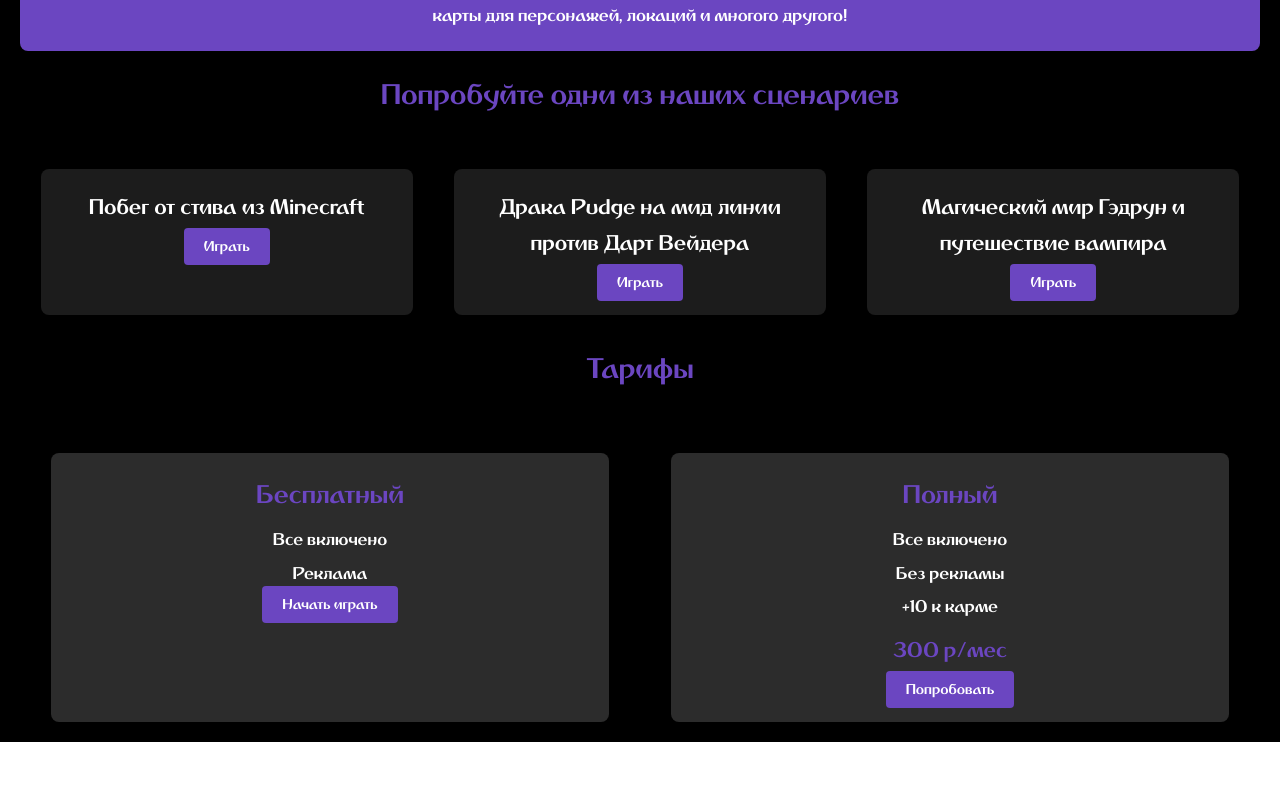
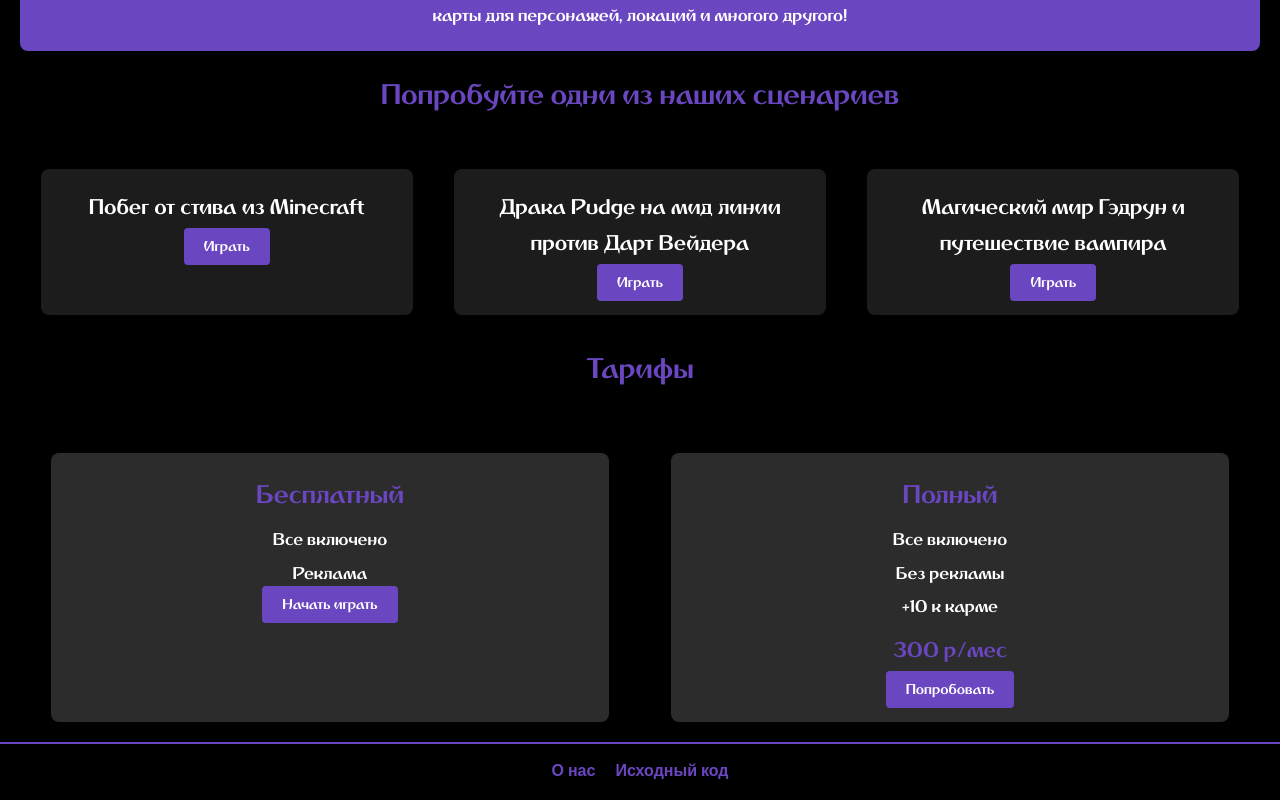
Before and after one commit to CheateRYT/juststory_frontend, a Next.js app: page / in a window 1280 px wide. Shown: the part 816-1616 px from the top of the page. Before the commit the page ends 1558 px from the top, so only its background shows below. Built offline with nearby package versions, Linux system fonts and the light colour scheme.

Commit message:
feat: add footer

```diff
--- /dev/null
+++ b/src/entities/Footer/Footer.module.css
@@ -0,0 +1,43 @@
+.footerContainer {
+  background-color: black;
+}
+
+.footer {
+  padding: 16px;
+  display: flex;
+  justify-content: center;
+  align-items: center;
+  background-color: black;
+  color: white;
+}
+
+.navContainer {
+  display: flex;
+  justify-content: center;
+}
+
+.nav {
+  font-weight: bold;
+}
+
+.navList {
+  display: flex;
+  justify-content: space-between;
+  gap: 20px;
+  text-align: center;
+}
+
+.navItem {
+  color: #6b46c1; /* purple-600 */
+  text-decoration: none;
+  transition: color 0.3s;
+}
+
+.navItem:hover {
+  color: #805ad5; /* purple-700 */
+}
+.separator {
+  background-color: #6b46c1; /* purple-600 */
+  height: 2px;
+  width: 100%;
+}
--- /dev/null
+++ b/src/entities/Footer/Footer.tsx
@@ -0,0 +1,36 @@
+"use client";
+import Link from "next/link";
+import styles from "./Footer.module.css";
+
+const Footer = () => {
+  return (
+    <div className={styles.footerContainer}>
+      <div className={styles.separator} />
+      <footer className={styles.footer}>
+        <div className={styles.navContainer}>
+          <nav className={styles.nav}>
+            <ul className={styles.navList}>
+              <li>
+                <Link href="/about" className={styles.navItem}>
+                  О нас
+                </Link>
+              </li>
+              <li>
+                <a
+                  href="https://github.com/CheateRYT/juststory_frontend/tree/master"
+                  className={styles.navItem}
+                  target="_blank"
+                  rel="noopener noreferrer"
+                >
+                  Исходный код
+                </a>
+              </li>
+            </ul>
+          </nav>
+        </div>
+      </footer>
+    </div>
+  );
+};
+
+export default Footer;
--- a/src/entities/Main/Main.tsx
+++ b/src/entities/Main/Main.tsx
@@ -1,30 +1,31 @@
-'use client'
-import Link from 'next/link' // Импортируем Link
-import { useEffect, useState } from 'react'
-import Header from '../Header/Header'
-import styles from './Main.module.css'
+"use client";
+import Link from "next/link"; // Импортируем Link
+import { useEffect, useState } from "react";
+import Header from "../Header/Header";
+import styles from "./Main.module.css";
+import Footer from "../Footer/Footer";
 
 const Main = () => {
-	const [showText, setShowText] = useState(false)
-	const [showAIBlock, setShowAIBlock] = useState(false)
-	const [showTariffs, setShowTariffs] = useState(false)
+  const [showText, setShowText] = useState(false);
+  const [showAIBlock, setShowAIBlock] = useState(false);
+  const [showTariffs, setShowTariffs] = useState(false);
 
   useEffect(() => {
     const timer = setTimeout(() => {
-			setShowText(true)
-		}, 500) // Задержка в 0.5 секунды для анимации появления текста
+      setShowText(true);
+    }, 500); // Задержка в 0.5 секунды для анимации появления текста
     const aiBlockTimer = setTimeout(() => {
-			setShowAIBlock(true)
-		}, 2000) // Задержка в 2 секунды для появления блока JustStory AI
+      setShowAIBlock(true);
+    }, 2000); // Задержка в 2 секунды для появления блока JustStory AI
     const tariffTimer = setTimeout(() => {
-			setShowTariffs(true)
-		}, 3000) // Задержка в 3 секунды для появления блока тарифов
+      setShowTariffs(true);
+    }, 3000); // Задержка в 3 секунды для появления блока тарифов
     return () => {
-			clearTimeout(timer) // Очистка таймера при размонтировании
-			clearTimeout(aiBlockTimer) // Очистка таймера для AI блока
-			clearTimeout(tariffTimer) // Очистка таймера для тарифов
-		}
-	}, [])
+      clearTimeout(timer); // Очистка таймера при размонтировании
+      clearTimeout(aiBlockTimer); // Очистка таймера для AI блока
+      clearTimeout(tariffTimer); // Очистка таймера для тарифов
+    };
+  }, []);
 
   return (
     <>
@@ -42,7 +43,7 @@ const Main = () => {
           )}
           {showText && (
             <Link
-							href='/login'
+              href="/login"
               className={`${styles.playButton} ${styles.slideIn}`}
             >
               Играть
@@ -92,9 +93,9 @@ const Main = () => {
               Попробуйте одни из наших сценариев
             </h2>
             <div className={styles.cardContainer}>
-							<Card title='Побег от стива из Minecraft' />
-							<Card title='Драка Pudge на мид линии против Дарт Вейдера' />
-							<Card title='Магический мир Гэдрун и путешествие вампира' />
+              <Card title="Побег от стива из Minecraft" />
+              <Card title="Драка Pudge на мид линии против Дарт Вейдера" />
+              <Card title="Магический мир Гэдрун и путешествие вампира" />
             </div>
           </>
         )}
@@ -105,35 +106,36 @@ const Main = () => {
             </h2>
             <div className={styles.tariffContainer}>
               <TariffCard
-								title='Бесплатный'
-								features={['Все включено', 'Реклама']}
-								buttonText='Начать играть'
+                title="Бесплатный"
+                features={["Все включено", "Реклама"]}
+                buttonText="Начать играть"
               />
               <TariffCard
-								title='Полный'
-								features={['Все включено', 'Без рекламы', '+10 к карме']}
-								price='300 р/мес'
-								buttonText='Попробовать'
-								priceColor='#6b46c1'
+                title="Полный"
+                features={["Все включено", "Без рекламы", "+10 к карме"]}
+                price="300 р/мес"
+                buttonText="Попробовать"
+                priceColor="#6b46c1"
               />
             </div>
           </>
         )}
       </div>
+      <Footer />
     </>
-	)
-}
+  );
+};
 
 const Card = ({ title }: { title: string }) => {
   return (
     <div className={styles.card}>
       <h3 className={styles.cardTitle}>{title}</h3>
-			<Link href='/login' className={styles.cardButton}>
+      <Link href="/login" className={styles.cardButton}>
         Играть
       </Link>
     </div>
-	)
-}
+  );
+};
 
 const TariffCard = ({
   title,
@@ -142,11 +144,11 @@ const TariffCard = ({
   price,
   priceColor,
 }: {
-	title: string
-	features: string[]
-	buttonText: string
-	price?: string
-	priceColor?: string
+  title: string;
+  features: string[];
+  buttonText: string;
+  price?: string;
+  priceColor?: string;
 }) => {
   return (
     <div className={styles.tariffCard}>
@@ -161,11 +163,11 @@ const TariffCard = ({
           {price}
         </p>
       )}
-			<Link href='/login' className={styles.tariffButton}>
+      <Link href="/login" className={styles.tariffButton}>
         {buttonText}
       </Link>
     </div>
-	)
-}
+  );
+};
 
-export default Main
+export default Main;
```
Lines whose indentation alone changed are shown as unchanged.
